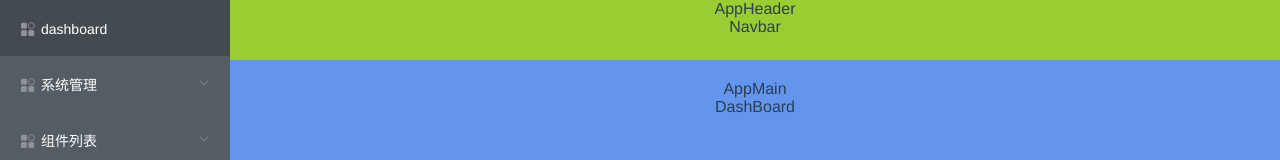
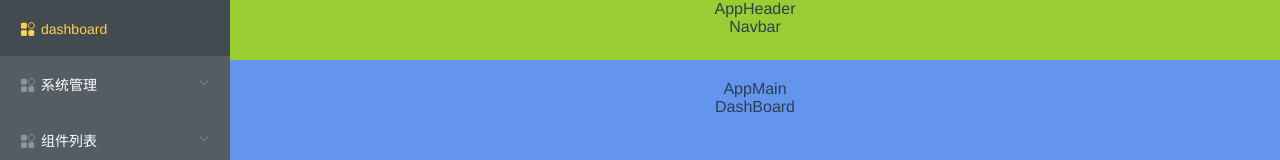
Before and after one commit to chenys297/vue-admin, a Vue app: page /dashoboard in a window 1280 px wide. Shown: the top 160 px of the page. Built offline with nearby package versions, Linux system fonts and the light colour scheme.

Commit message:
优化menu显示

```diff
--- a/src/views/Layout/components/Sidebar/index.vue
+++ b/src/views/Layout/components/Sidebar/index.vue
@@ -1,6 +1,6 @@
 <template>
   <el-menu
-    :default-active="$route.path"
+    :default-active="$route.name"
     :collapse="isCollapse"
     :background-color="sidebarBackgroundColor"
     :text-color="sidebarTextColor"
@@ -10,7 +10,6 @@
   >
     <SidebarItem v-for="menu of menuList" :key="menu.name" :route="menu" :index="menu.name" />
   </el-menu>
-  <!-- <div class="siderbar">Sidebar</div> -->
 </template>
 
 <script>
```
